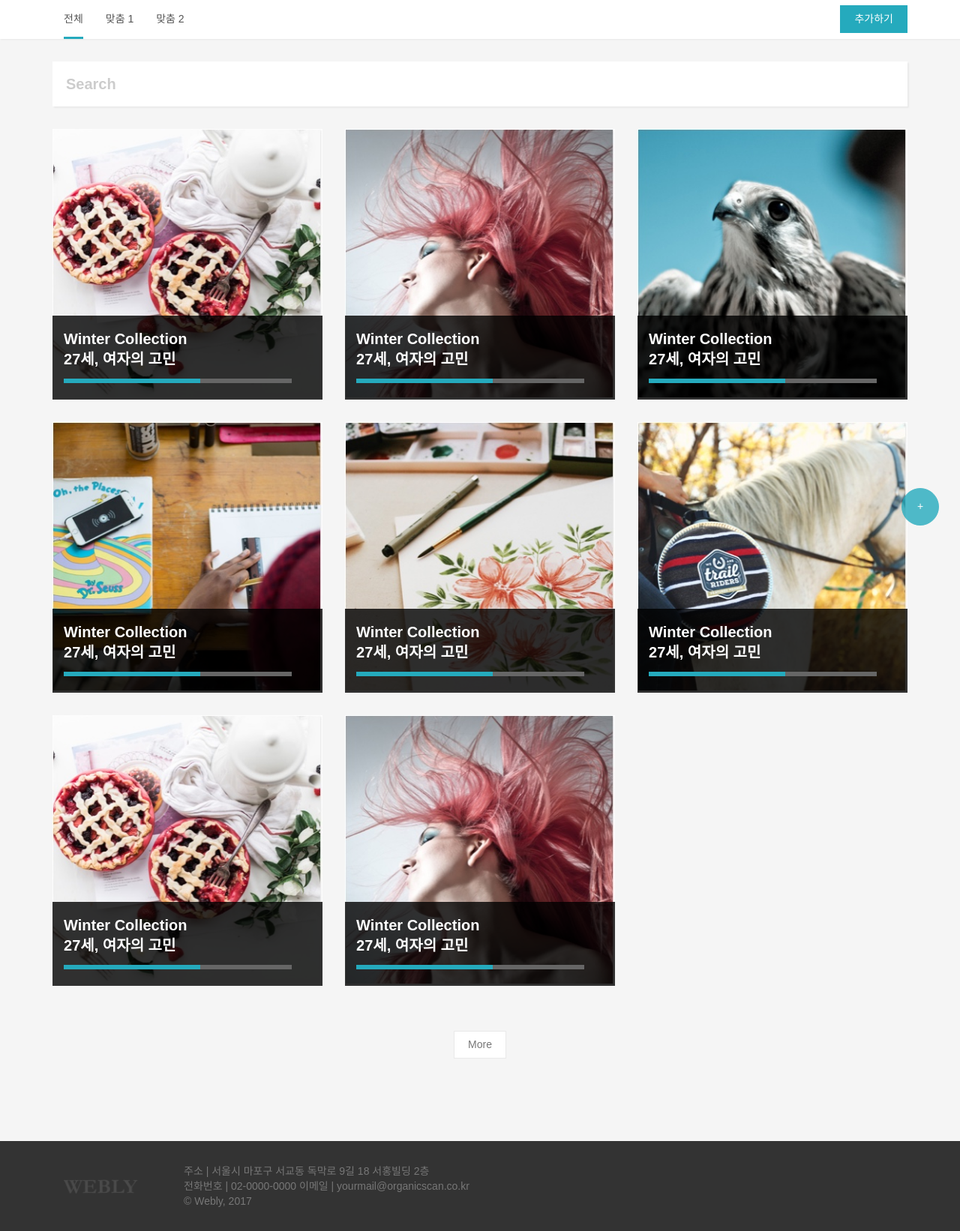
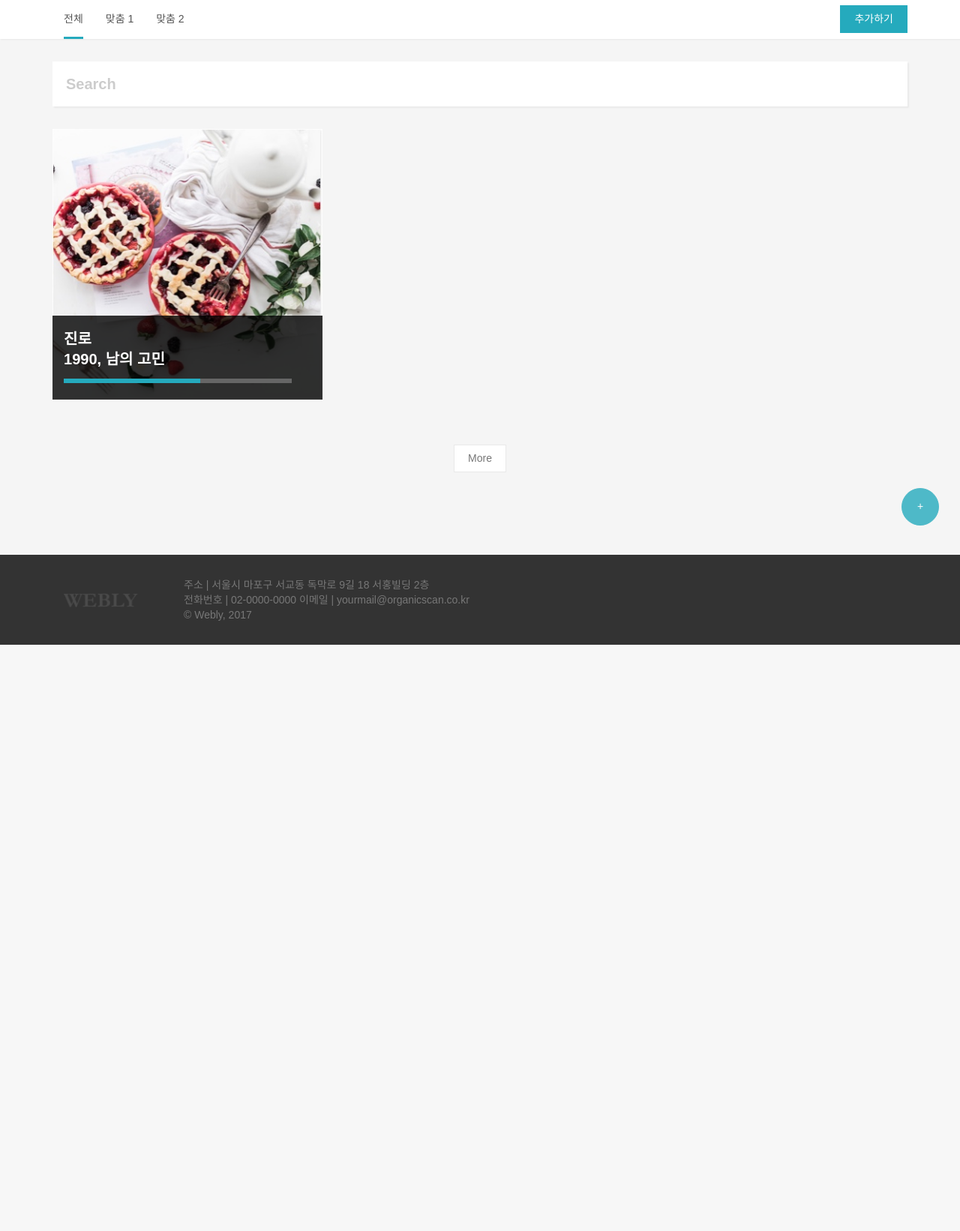
Before and after one commit to shs2810/life, a Django app: page /life_class/ in a window 1280 px wide. Shown: the part 71-1713 px from the top of the page at 75% size. After the commit the page ends 931 px from the top, so only its background shows below. Run offline with Django 3.2, Linux system fonts and the light colour scheme; data comes from the database, SQL or seed files in the repository; some libraries are stand-ins or nearby versions; some web fonts are replaced.

Commit message:
gitignore 추가, life_class.html 수정

```diff
--- a/life_class/templates/life_class/life_class.html
+++ b/life_class/templates/life_class/life_class.html
@@ -38,6 +38,7 @@
 <!-- Navigation Bar -->
 <nav class="navbar navbar-default navbar-fixed-top">
     <div class="container">
+
 
         <div class="navbar-header">
             <button type="button" class="navbar-toggle collapsed" data-toggle="collapse" data-target="#navbar-collapse" aria-expanded="false">
@@ -168,13 +169,13 @@
         <!-- Repeat -->
         <div class="col-sm-6 col-md-4">
             <div class="thumbnail">
-                <a href="/life_class/life_class_detail" target="_self">
+                <a href="{% url 'life_class_detail' pk=life_class_detail.pk %} %}" target="_self">
                     <img class="img-responsive" src="{% static 'img/thmb_img_01.jpg' %}"/>
                 </a>
-
-                <div class="caption">
-                    <h3 class="title">Winter Collection</h3>
-                    <h6 class="title">27세, 여자의 고민</h6>
+                {% for lifeclass in lifeclasses %}
+                    <div class="caption">
+                    <h3 class="title">{{ lifeclass.title }}</h3>
+                    <h6 class="title">{{ lifeclass.year }}, {{ lifeclass.sex }}의 고민</h6>
 
                     <div class="graph">
                             <span class="band">
@@ -183,150 +184,10 @@
                             </span>
                         <a href="" class="icon"><i class="icon-wb-heart"></i> </a>
                     </div>
+                {% endfor %}
                 </div>
             </div>
         </div>
-        <div class="col-sm-6 col-md-4">
-            <div class="thumbnail">
-                <a href="/life_class/life_class_detail" target="_self">
-                    <img class="img-responsive" src="{% static 'img/thmb_img_02.jpg' %}"/>
-                </a>
-
-                <div class="caption">
-                    <h3 class="title">Winter Collection</h3>
-                    <h6 class="title">27세, 여자의 고민</h6>
-
-                    <div class="graph">
-                            <span class="band">
-                                <!-- 넓이 값으로 가변 -->
-                                <span class="value" style="width: 60%;"></span>
-                            </span>
-                        <a href="" class="icon"><i class="icon-wb-heart"></i> </a>
-                    </div>
-                </div>
-            </div>
-        </div>
-        <div class="col-sm-6 col-md-4">
-            <div class="thumbnail">
-                <a href="/life_class/life_class_detail" target="_self">
-                    <img class="img-responsive" src="{% static 'img/thmb_img_03.jpg' %}"/>
-                </a>
-
-                <div class="caption">
-                    <h3 class="title">Winter Collection</h3>
-                    <h6 class="title">27세, 여자의 고민</h6>
-
-                    <div class="graph">
-                            <span class="band">
-                                <!-- 넓이 값으로 가변 -->
-                                <span class="value" style="width: 60%;"></span>
-                            </span>
-                        <a href="" class="icon"><i class="icon-wb-heart"></i> </a>
-                    </div>
-                </div>
-            </div>
-        </div>
-        <div class="col-sm-6 col-md-4">
-            <div class="thumbnail">
-                <a href="/life_class/life_class_detail" target="_self">
-                    <img class="img-responsive" src="{% static 'img/thmb_img_04.jpg' %}"/>
-                </a>
-
-                <div class="caption">
-                    <h3 class="title">Winter Collection</h3>
-                    <h6 class="title">27세, 여자의 고민</h6>
-
-                    <div class="graph">
-                            <span class="band">
-                                <!-- 넓이 값으로 가변 -->
-                                <span class="value" style="width: 60%;"></span>
-                            </span>
-                        <a href="" class="icon"><i class="icon-wb-heart"></i> </a>
-                    </div>
-                </div>
-            </div>
-        </div>
-        <div class="col-sm-6 col-md-4">
-            <div class="thumbnail">
-                <a href="/life_class/life_class_detail" target="_self">
-                    <img class="img-responsive" src="{% static 'img/thmb_img_05.jpg' %}"/>
-                </a>
-
-                <div class="caption">
-                    <h3 class="title">Winter Collection</h3>
-                    <h6 class="title">27세, 여자의 고민</h6>
-
-                    <div class="graph">
-                            <span class="band">
-                                <!-- 넓이 값으로 가변 -->
-                                <span class="value" style="width: 60%;"></span>
-                            </span>
-                        <a href="" class="icon"><i class="icon-wb-heart"></i> </a>
-                    </div>
-                </div>
-            </div>
-        </div>
-        <div class="col-sm-6 col-md-4">
-            <div class="thumbnail">
-                <a href="/life_class/life_class_detail" target="_self">
-                    <img class="img-responsive" src="{% static 'img/thmb_img_06.jpg' %}"/>
-                </a>
-
-                <div class="caption">
-                    <h3 class="title">Winter Collection</h3>
-                    <h6 class="title">27세, 여자의 고민</h6>
-
-                    <div class="graph">
-                            <span class="band">
-                                <!-- 넓이 값으로 가변 -->
-                                <span class="value" style="width: 60%;"></span>
-                            </span>
-                        <a href="" class="icon"><i class="icon-wb-heart"></i> </a>
-                    </div>
-                </div>
-            </div>
-        </div>
-        <div class="col-sm-6 col-md-4">
-            <div class="thumbnail">
-                <a href="/life_class/life_class_detail" target="_self">
-                    <img class="img-responsive" src="{% static 'img/thmb_img_01.jpg' %}"/>
-                </a>
-
-                <div class="caption">
-                    <h3 class="title">Winter Collection</h3>
-                    <h6 class="title">27세, 여자의 고민</h6>
-
-                    <div class="graph">
-                            <span class="band">
-                                <!-- 넓이 값으로 가변 -->
-                                <span class="value" style="width: 60%;"></span>
-                            </span>
-                        <a href="" class="icon"><i class="icon-wb-heart"></i> </a>
-                    </div>
-                </div>
-            </div>
-        </div>
-        <div class="col-sm-6 col-md-4">
-            <div class="thumbnail">
-                <a href="/life_class/life_class_detail" target="_self">
-                    <img class="img-responsive" src="{% static 'img/thmb_img_02.jpg' %}"/>
-                </a>
-
-                <div class="caption">
-                    <h3 class="title">Winter Collection</h3>
-                    <h6 class="title">27세, 여자의 고민</h6>
-
-                    <div class="graph">
-                            <span class="band">
-                                <!-- 넓이 값으로 가변 -->
-                                <span class="value" style="width: 60%;"></span>
-                            </span>
-                        <a href="" class="icon"><i class="icon-wb-heart"></i> </a>
-                    </div>
-                </div>
-            </div>
-        </div>
-
         <!-- END : Repeat -->
     </div>
 
--- a/life_class/urls.py
+++ b/life_class/urls.py
@@ -2,6 +2,10 @@ from django.conf.urls import url
 from . import views
 urlpatterns = [
     url(r'^$', views.life_class, name ='life_class'),
-    url(r'^life_class_detail/$', views.life_class_detail, name='life_class_detail'),
+    url(r'^life_class_detail/(?P<pk>[0-9]+)/$', views.life_class_detail, name='life_class_detail'),
+    # ^ - 시작
+    # (?P<pk>[0-9]+) 장고가 pk 변수에 모든 값을 넣어 뷰로 전송한다 [0-9] 은 문자를 제외한 0~9중 한 가지 숫자만 온다는 뜻. + 는 그 이상의 숫자가 올 수 있다는 뜻
+    # $ - 마지막, 그 뒤로 문자가 더 오면 안된다.
+    # ex) 127.0.0.1:8000/life_class_detail/5/ 이면 life_calss_detail 뷰를 찾아 매개변수 pk가 5인 값을 찾아 뷰로 전달
     url(r'^life_class_write/$', views.life_class_write, name='life_class_write'),
 ]
--- a/life_class/views.py
+++ b/life_class/views.py
@@ -1,9 +1,13 @@
 from django.shortcuts import render
+from .models import LifeClass
 
 # Create your views here.
 def life_class(request):
-    return render(request, 'life_class/life_class.html')
+    lifeclasses = LifeClass.objects.all()
+    return render(request, 'life_class/life_class.html', {'lifeclasses' : lifeclasses})
+
 def life_class_detail(request):
     return render(request, 'life_class/life_class_detail.html')
+
 def life_class_write(request):
     return render(request, 'life_class/life_class_write.html')
```
Also changed, not shown: 1 other file.
